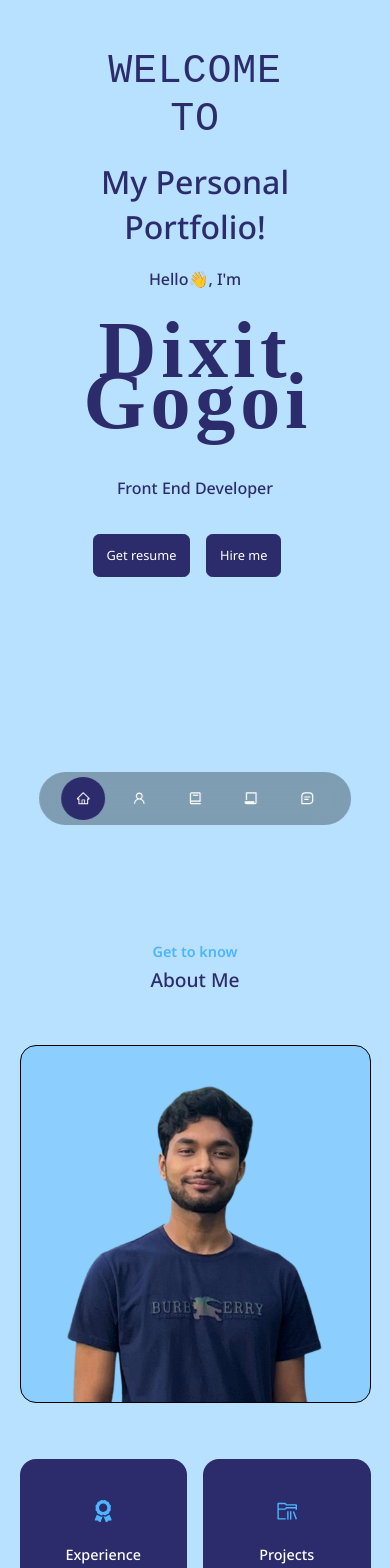
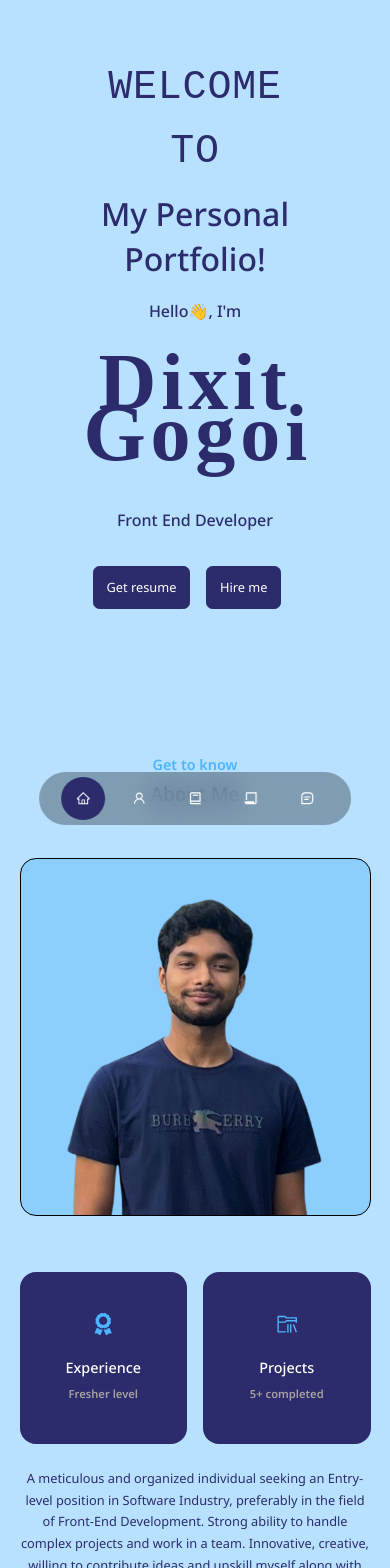
Before and after one commit to medixitgogoi/portfolio, a React (Create React App) app: page / in a window 390 px wide. Shown: the top 1568 px of the page. Built offline with nearby package versions, Linux system fonts and the light colour scheme; the HTML template or start-up script is replaced by a standard one; a web font is replaced by a local one.

Commit message:
updated mobile responsiveness

```diff
--- a/src/components/about/About.jsx
+++ b/src/components/about/About.jsx
@@ -17,7 +17,7 @@ const About = () => {
             <motion.h2
                 initial={{ opacity: 0, scale: 0 }}
                 whileInView={{ opacity: 1, scale: 1 }}
-                transition={{ duration: 0.5}}
+                transition={{ duration: 0.5 }}
             >About Me</motion.h2>
 
             <div className="container about__container">
@@ -36,22 +36,39 @@ const About = () => {
                     transition={{ duration: 0.2 }}
                 >
                     <div className="about__cards">
-                        <article className="about__card">
+                        <motion.article className="about__card"
+                            initial={{ opacity: 0, scale: 0.5 }}
+                            whileInView={{ opacity: 1, scale: 1 }}
+                            transition={{ duration: 0.2 }}
+                        >
                             <FaAward className="about__icon" />
                             <h5>Experience</h5>
                             <h6>Fresher level</h6>
-                        </article>
-                        <article className="about__card">
+                        </motion.article>
+
+                        <motion.article className="about__card"
+                            initial={{ opacity: 0, scale: 0.5 }}
+                            whileInView={{ opacity: 1, scale: 1 }}
+                            transition={{ duration: 0.2 }}
+                        >
                             <VscFolderLibrary className="about__icon" />
                             <h5>Projects</h5>
                             <h6>5+ completed</h6>
-                        </article>
+                        </motion.article>
                     </div>
-                    <p>A meticulous and organized individual seeking an Entry-level position in Software Industry, preferably in the field of
+                    <motion.p
+                        initial={{ opacity: 0, scale: 0.5 }}
+                        whileInView={{ opacity: 1, scale: 1 }}
+                        transition={{ duration: 0.2 }}
+                    >A meticulous and organized individual seeking an Entry-level position in Software Industry, preferably in the field of
                         Front-End Development. Strong ability to handle complex projects and work in a team. Innovative, creative, willing to
                         contribute ideas and upskill myself along with my peers.
-                    </p>
-                    <a href="#contact" className="btn btn-primary">Let's Talk</a>
+                    </motion.p>
+                    <motion.a href="#contact" className="btn btn-primary"
+                        initial={{ opacity: 0, scale: 0.5 }}
+                        whileInView={{ opacity: 1, scale: 1 }}
+                        transition={{ duration: 0.2 }}
+                    >Let's Talk</motion.a>
                 </motion.div>
 
             </div>
--- a/src/components/about/about.css
+++ b/src/components/about/about.css
@@ -1,3 +1,9 @@
+#about{
+  /* background-color: red; */
+  padding-top: 3rem;
+  /* height: 100vh; */
+}
+
 #about > h5 {
   font-size: 0.9rem;
   color: var(--color-bg-variant);
@@ -10,7 +16,7 @@
 
 .about__container {
   display: grid;
-  grid-template-columns: 35% 55%;
+  grid-template-columns: 40% 60%;
   gap: 10%;
 }
 
--- a/src/components/footer/footer.css
+++ b/src/components/footer/footer.css
@@ -3,7 +3,7 @@ footer {
   padding: 1rem 0;
   text-align: center;
   font-size: 0.9rem;
-  margin-top: 5rem;
+  margin-top: 4rem;
   border-top: 1px solid var(--color-primary);
 }
 
--- a/src/components/header/Header.jsx
+++ b/src/components/header/Header.jsx
@@ -18,7 +18,15 @@ const Header = () => {
             whileInView={{ opacity: 1, scale: 1 }}
             transition={{ duration: 0.5 }}
           >
-            Welcome to
+            Welcome
+          </motion.h2>
+
+          <motion.h2
+            initial={{ opacity: 0, scale: 0.5 }}
+            whileInView={{ opacity: 1, scale: 1 }}
+            transition={{ duration: 0.5 }}
+          >
+            to
           </motion.h2>
 
           <h3>My Personal Portfolio!</h3>
@@ -36,17 +44,17 @@ const Header = () => {
           <h4>Front End Developer</h4>
 
           <motion.a href={CV} download className="header__btn"
-            initial={{ translateX: -400, opacity: 0 }}
+            initial={{ translateX: -40, opacity: 0 }}
             whileInView={{ translateX: 0, opacity: 1 }}
-            transition={{ duration: 0.5, delay: 0.5 }}
+            transition={{ duration: 0.4 }}
           >
             Get resume
           </motion.a>
 
           <motion.a href="#contact" className="header__btn"
-            initial={{ translateX: 400, opacity: 0 }}
+            initial={{ translateX: 40, opacity: 0 }}
             whileInView={{ translateX: 0, opacity: 1 }}
-            transition={{ duration: 0.5, delay: 0.5 }}
+            transition={{ duration: 0.4 }}
           >
             Hire me
           </motion.a>
--- a/src/components/header/header.css
+++ b/src/components/header/header.css
@@ -1,6 +1,6 @@
 header {
-  height: 70vh;
-  padding-top: 3rem;
+  height: 100vh;
+  padding-top: 8rem;
   overflow: hidden;
 }
 
@@ -130,17 +130,18 @@ header {
 
 @media screen and (max-width: 830px) {
   header {
-    height: 40vh;
+    height: max-content;
   }
 
-  .header__socials,
-  .scroll__down {
+   .header__socials,
+   .scroll__down {
     display: none;
   }
 }
 
 @media screen and (max-width: 415px) {
   header {
-    height: 100vh;
+    padding-top: 4rem;
+    height: max-content;
   }
 }
--- a/src/index.css
+++ b/src/index.css
@@ -57,7 +57,7 @@ h1 {
 }
 
 section {
-  margin-top: 5rem;
+  margin-top: 4rem;
 }
 
 section > h2,
```
